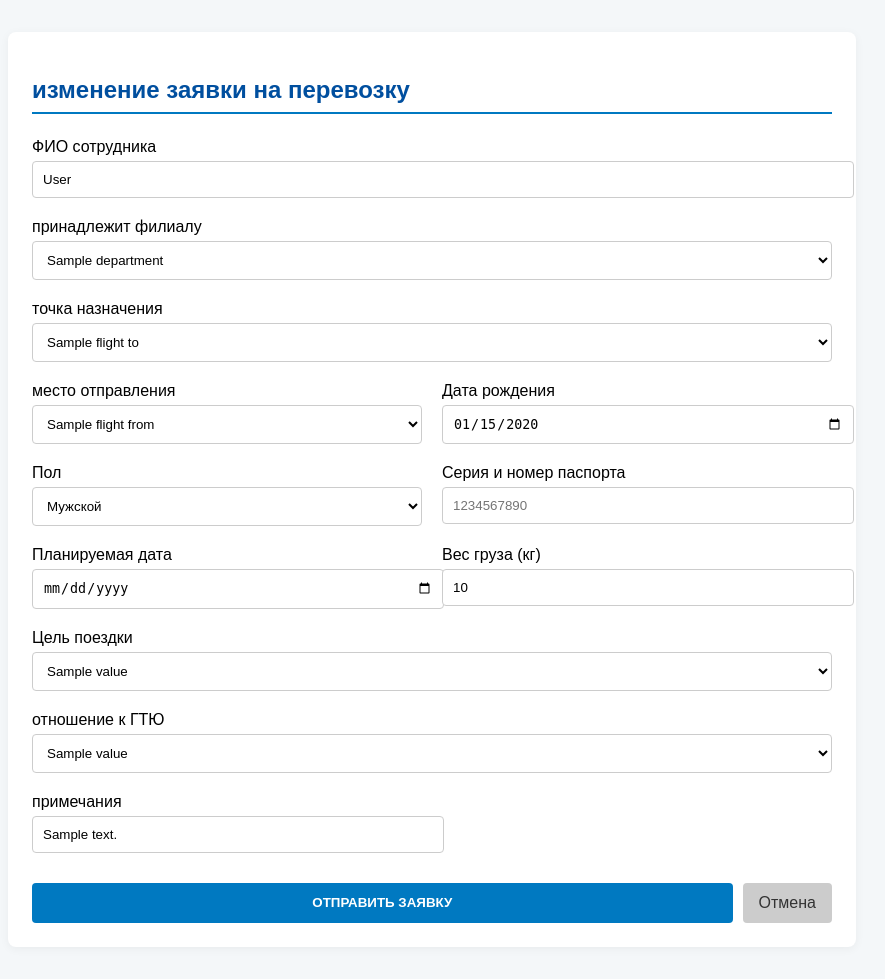
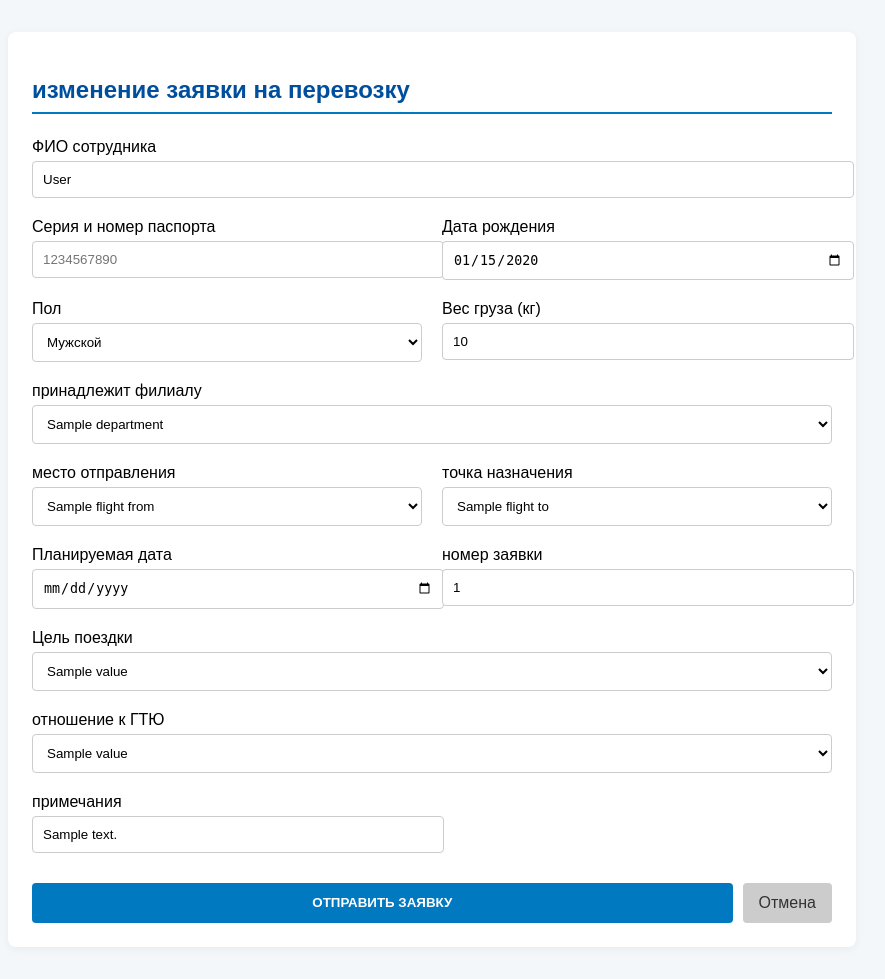
Before and after one commit to TheCoolestProgrammer/gazprom-flights, a FastAPI app: template templates/main_dispatcher/edit.html in a window 1280 px wide. Shown: the part 50-1029 px from the top of the page, without its empty margins (208-1093 px from the left). Run offline with FastAPI, Linux system fonts and the light colour scheme; the template is opened without the code that fills it: most values are stand-ins (such as "Sample title", 1, 10 or a date in 2020); parts of the project's set-up code (start-up, migrations or seed data) failed here and were passed over.

Commit message:
edit main dispatcher fix

```diff
--- a/templates/dispatcher/edit.html
+++ b/templates/dispatcher/edit.html
@@ -135,7 +135,7 @@
             <button type="submit" class="btn btn-primary" style="flex: 1; font-weight: bold;">
                 ОТПРАВИТЬ ЗАЯВКУ
             </button>
-            <a href="/transport_dispatcher/" class="btn" style="background: #ccc; color: #333; text-align: center; line-height: 24px;">Отмена</a>
+            <a href="/dispatcher/" class="btn" style="background: #ccc; color: #333; text-align: center; line-height: 24px;">Отмена</a>
         </div>
 
 
--- a/templates/main_dispatcher/edit.html
+++ b/templates/main_dispatcher/edit.html
@@ -10,27 +10,72 @@
 
     <form action="/main_dispatcher/edit/{{passenger.id}}" method="post" style="display: grid; grid-template-columns: 1fr 1fr; gap: 20px;">
 
-        <!-- ФИО -->
-        <div style="grid-column: span 2;">
+        <!-- ФИО с автодополнением -->
+        <div style="grid-column: span 2; position: relative;">
             <label style="display:block; margin-bottom:5px;">ФИО сотрудника</label>
-            <input type="text" name="fullname" required placeholder="Иванов Иван Иванович"
+            <input type="text" name="fullname" id="fullnameInput" required placeholder="Иванов Иван Иванович"
                    style="width:100%; padding:10px; border:1px solid #ccc; border-radius:4px;"
                    value="{{passenger.fullname}}">
+            <div id="autocompleteList" style="position: absolute; top: 100%; left: 0; right: 0; background: white; border: 1px solid #ccc; border-top: none; border-radius: 0 0 4px 4px; max-height: 200px; overflow-y: auto; z-index: 1000; display: none;"></div>
         </div>
+
+        <!-- Паспорт -->
+        <div>
+            <label style="display:block; margin-bottom:5px;">Серия и номер паспорта</label>
+            <input type="number" name="passport" id="passportInput" required placeholder="1234567890" value="{{passenger.passport}}"
+                   style="width:100%; padding:10px; border:1px solid #ccc; border-radius:4px;">
+        </div>
+
+        <!-- Дата рождения -->
+        <div>
+            <label style="display:block; margin-bottom:5px;">Дата рождения</label>
+            <input type="date" name="birthdate" id="birthdateInput" required value = {{passenger.birthdate}}
+                   style="width:100%; padding:10px; border:1px solid #ccc; border-radius:4px;">
+        </div>
+
+
+        <!-- Пол -->
+        <div>
+            <label style="display:block; margin-bottom:5px;">Пол</label>
+            <select name="gender" id="genderInput" required style="width:100%; padding:10px; border:1px solid #ccc; border-radius:4px; background: white;">
+                <option value="муж">Мужской</option>
+                <option value="жен">Женский</option>
+            </select>
+        </div>
+
+        <!-- вес груза -->
+        <div>
+            <label style="display:block; margin-bottom:5px;">Вес груза (кг)</label>
+            <input type="number" step="0.1" name="cargo_weight" id="cargoWeightInput" placeholder="0.0"
+                   style="width:100%; padding:10px; border:1px solid #ccc; border-radius:4px;"
+                   value="{{passenger.cargo_weight}}">
+        </div>
+
         <!-- принадлежит филиалу -->
         <div style="grid-column: span 2;">
             <label style="display:block; margin-bottom:5px;">принадлежит филиалу</label>
-            <select name="department_id" required style="width:100%; padding:10px; border:1px solid #ccc; border-radius:4px; background: white;">
+            <select name="department_id" id="departmentInput" required style="width:100%; padding:10px; border:1px solid #ccc; border-radius:4px; background: white;">
                 <option value="{{passenger.departments.id}}"  selected>{{passenger.departments.name}}</option>
                 {% for route in departments %}
                     <option value="{{ route.id }}">{{ route.name }}</option>
                 {% endfor %}
             </select>
         </div>
-        <!-- Маршрут перелета -->
-        <div style="grid-column: span 2;">
+        <!-- место отправления -->
+        <div>
+            <label style="display:block; margin-bottom:5px;">место отправления</label>
+            <select name="flight_from" id="flightFromInput" required style="width:100%; padding:10px; border:1px solid #ccc; border-radius:4px; background: white;">
+                <option value="{{passenger.flight_from_id}}" selected>{{passenger.flight_from.name}}</option>
+                {% for dept in airports %}
+                    <option value="{{ dept.id }}">{{ dept.name }}</option>
+                {% endfor %}
+            </select>
+        </div>
+
+        <!-- точка назначения -->
+        <div>
             <label style="display:block; margin-bottom:5px;">точка назначения</label>
-            <select name="flight_to" required style="width:100%; padding:10px; border:1px solid #ccc; border-radius:4px; background: white;">
+            <select name="flight_to" id="flightToInput" required style="width:100%; padding:10px; border:1px solid #ccc; border-radius:4px; background: white;">
                 <option value="{{passenger.flight_to_id}}" selected>{{passenger.flight_to.name}}</option>
                 {% for route in airports %}
                     <option value="{{ route.id }}">{{ route.name }}</option>
@@ -39,60 +84,26 @@
         </div>
 
 
-        <!-- филиал -->
-        <div>
-            <label style="display:block; margin-bottom:5px;">место отправления</label>
-            <select name="flight_from" required style="width:100%; padding:10px; border:1px solid #ccc; border-radius:4px; background: white;">
-                <option value="{{passenger.flight_from_id}}" selected>{{passenger.flight_from.name}}</option>
-                {% for dept in airports %}
-                    <option value="{{ dept.id }}">{{ dept.name }}</option>
-                {% endfor %}
-            </select>
-        </div>
-
-        <!-- Дата рождения -->
-        <div>
-            <label style="display:block; margin-bottom:5px;">Дата рождения</label>
-            <input type="date" name="birthdate" required value = {{passenger.birthdate}}
-                   style="width:100%; padding:10px; border:1px solid #ccc; border-radius:4px;">
-        </div>
-
-        <!-- Пол -->
-        <div>
-            <label style="display:block; margin-bottom:5px;">Пол</label>
-            <select name="gender" required style="width:100%; padding:10px; border:1px solid #ccc; border-radius:4px; background: white;">
-                <option value="муж">Мужской</option>
-                <option value="жен">Женский</option>
-            </select>
-        </div>
-
-        <!-- Паспорт -->
-        <div>
-            <label style="display:block; margin-bottom:5px;">Серия и номер паспорта</label>
-            <input type="number" name="passport" required placeholder="1234567890" value="{{passenger.passport}}"
-                   style="width:100%; padding:10px; border:1px solid #ccc; border-radius:4px;">
-        </div>
-
-        <!-- Планируемая дата и Вес груза -->
+        <!-- Планируемая дата -->
         <div>
             <label style="display:block; margin-bottom:5px;">Планируемая дата</label>
-            <input type="date" name="planning_date" required
+            <input type="date" name="planning_date" id="planningDateInput" required
                    style="width:100%; padding:10px; border:1px solid #ccc; border-radius:4px;"
                    value="{{passenger.planning_date}}">
         </div>
 
+        <!-- номер заявки -->
         <div>
-            <label style="display:block; margin-bottom:5px;">Вес груза (кг)</label>
-            <input type="number" step="0.1" name="cargo_weight" placeholder="0.0"
-                   style="width:100%; padding:10px; border:1px solid #ccc; border-radius:4px;"
-                   value="{{passenger.cargo_weight}}">
+            <label style="display:block; margin-bottom:5px;">номер заявки</label>
+            <input type="number" name="application_id" placeholder="номер заявки"
+                      style="width:100%; padding:10px; border:1px solid #ccc; border-radius:4px; font-family: inherit; resize: vertical;"
+                      value="{{passenger.application_id}}">
         </div>
+
         <!-- Цель поездки -->
         <div style="grid-column: span 2;">
             <label style="display:block; margin-bottom:5px;">Цель поездки</label>
-            <!-- <textarea name="trip_purpose" required rows="3" placeholder="Укажите причину командировки" -->
-                      <!-- style="width:100%; padding:10px; border:1px solid #ccc; border-radius:4px; font-family: inherit; resize: vertical;"></textarea> -->
-            <select name="trip_purpose" required style="width:100%; padding:10px; border:1px solid #ccc; border-radius:4px; background: white;">
+            <select name="trip_purpose" id="tripPurposeInput" required style="width:100%; padding:10px; border:1px solid #ccc; border-radius:4px; background: white;">
                 <option value="{{passenger.trip_purpose.value}}" selected>{{passenger.trip_purpose.value}}</option>
                 {% for purpose in TripPurpose %}
                     <option value="{{ purpose.value }}">{{ purpose.value }}</option>
@@ -103,15 +114,14 @@
         <!-- отношение к ГТЮ -->
         <div style="grid-column: span 2;">
             <label style="display:block; margin-bottom:5px;">отношение к ГТЮ</label>
-            <!-- <textarea name="trip_purpose" required rows="3" placeholder="Укажите причину командировки" -->
-                      <!-- style="width:100%; padding:10px; border:1px solid #ccc; border-radius:4px; font-family: inherit; resize: vertical;"></textarea> -->
-            <select name="gtu_relation" required style="width:100%; padding:10px; border:1px solid #ccc; border-radius:4px; background: white;">
+            <select name="gtu_relation" id="gtuRelationInput" required style="width:100%; padding:10px; border:1px solid #ccc; border-radius:4px; background: white;">
                 <option value="{{passenger.gtu_relation.value}}"  selected>{{passenger.gtu_relation.value}}</option>
                 {% for relation in GTURelation %}
                     <option value="{{ relation.value }}">{{ relation.value }}</option>
                 {% endfor %}
             </select>
         </div>
+
         <!-- примечания -->
         <div>
             <label style="display:block; margin-bottom:5px;">примечания</label>
```
